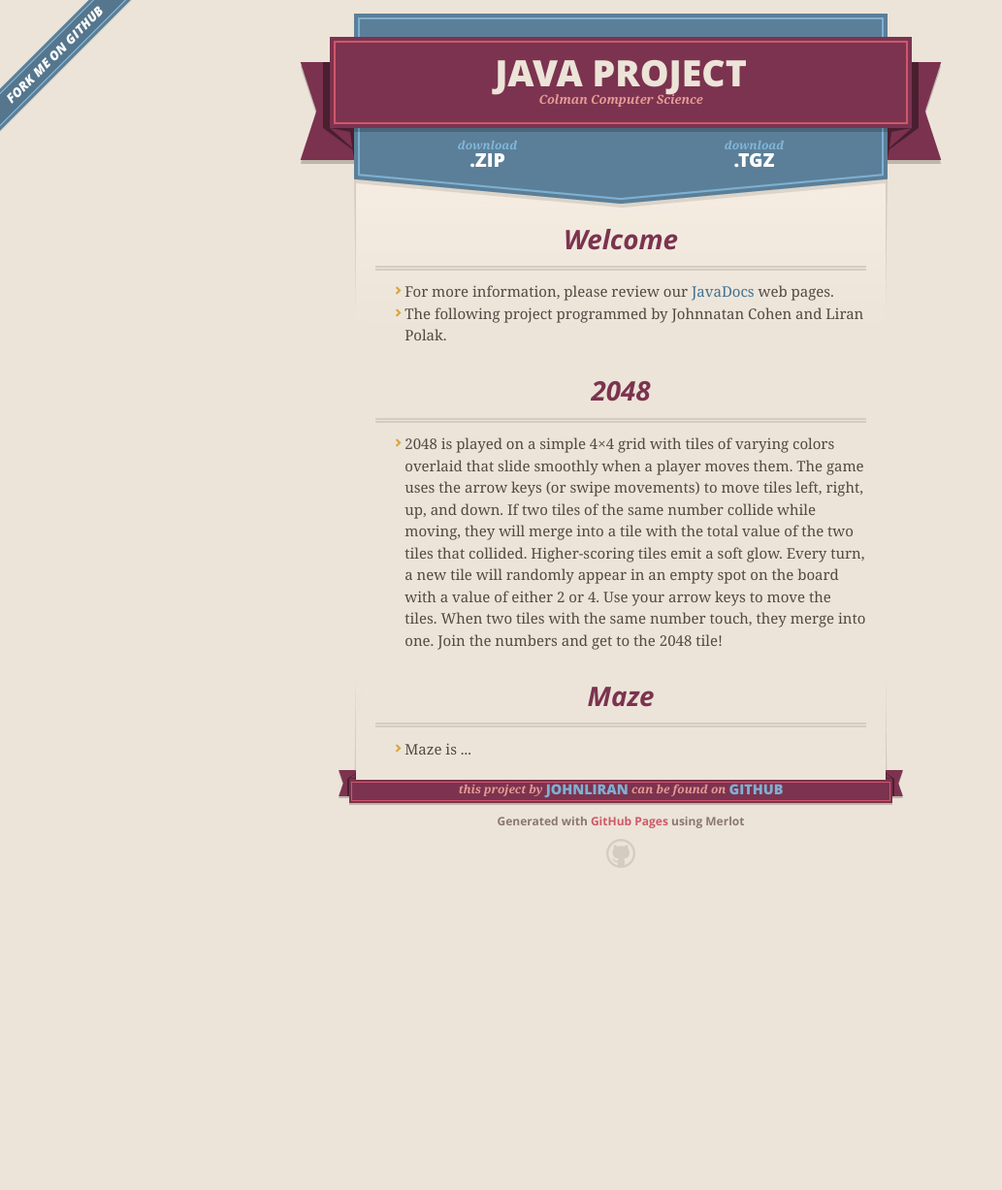
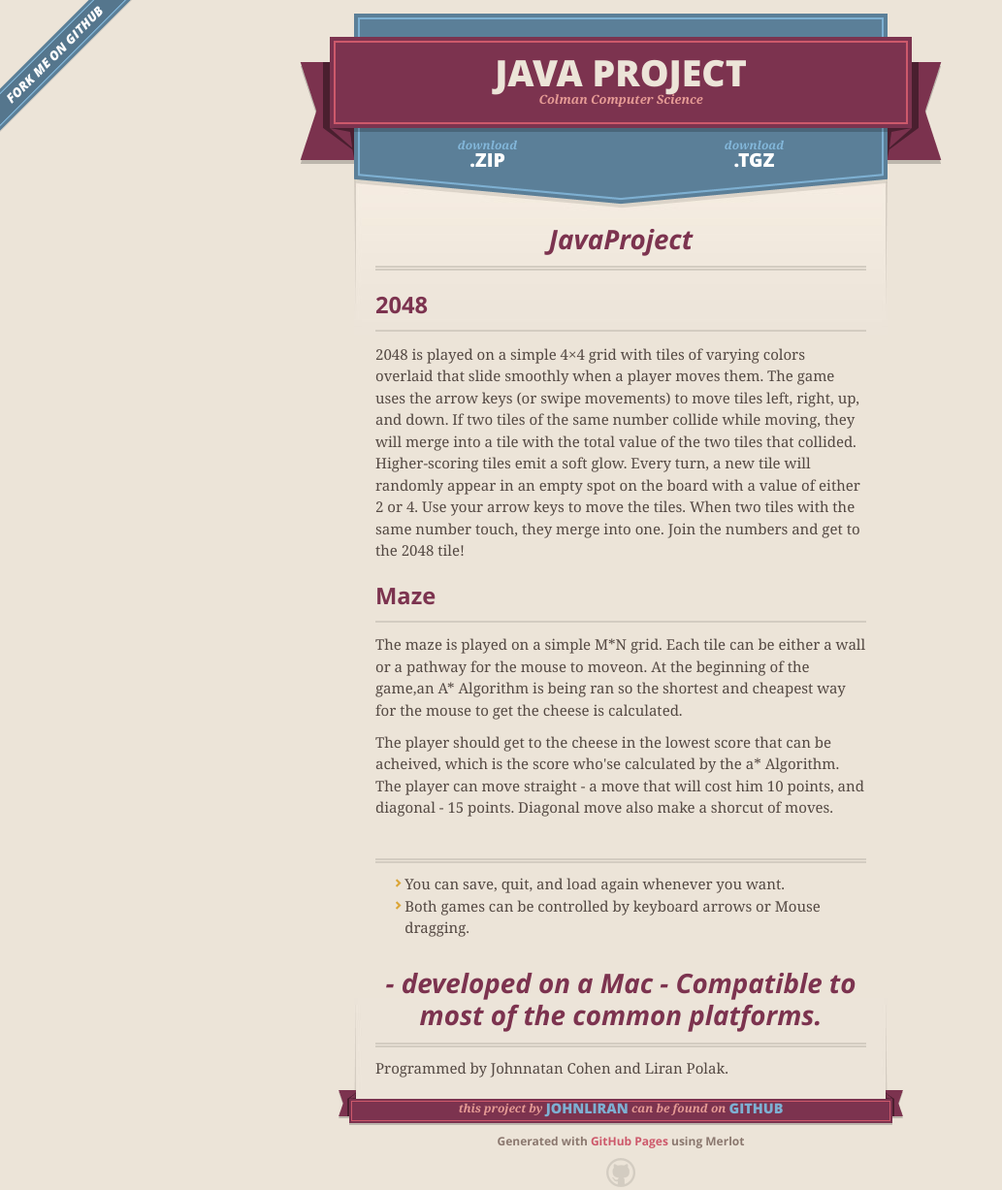
Before and after one commit to johnliran/JavaProject, a plain HTML site: page index.html in a window 1280 px wide. Shown: the whole page at 97% size, without its empty margins (0-1033 px from the left). Before the commit the page ends 935 px from the top, so only its background shows below. Drawn offline with nearby package versions, Linux system fonts and the light colour scheme.

```diff
--- a/index.html
+++ b/index.html
@@ -46,23 +46,33 @@
 
 
       <section id="main_content">
-        <h2>
-<a name="welcome" class="anchor" href="#welcome"><span class="octicon octicon-link"></span></a>Welcome</h2>
+        <h1>
+<a name="javaproject-" class="anchor" href="#javaproject-"><span class="octicon octicon-link"></span></a>JavaProject </h1>
+
+<h2>
+<a name="2048" class="anchor" href="#2048"><span class="octicon octicon-link"></span></a>2048</h2>
+
+<p>2048 is played on a simple 4×4 grid with tiles of varying colors overlaid that slide smoothly when a player moves them. The game uses the arrow keys (or swipe movements) to move tiles left, right, up, and down. If two tiles of the same number collide while moving, they will merge into a tile with the total value of the two tiles that collided. Higher-scoring tiles emit a soft glow. Every turn, a new tile will randomly appear in an empty spot on the board with a value of either 2 or 4. Use your arrow keys to move the tiles. When two tiles with the same number touch, they merge into one. Join the numbers and get to the 2048 tile!</p>
+
+<h2>
+<a name="maze" class="anchor" href="#maze"><span class="octicon octicon-link"></span></a>Maze</h2>
+
+<p>The maze is played on a simple M*N grid. Each tile can be either a wall or a pathway for the mouse to moveon.
+At the beginning of the game,an A* Algorithm is being ran so the shortest and cheapest way for the mouse to get the cheese is calculated.</p>
+
+<p>The player should get to the cheese in the lowest score that can be acheived, which is the score who'se calculated by the a* Algorithm.
+The player can move straight - a move that will cost him 10 points, and diagonal - 15 points.
+Diagonal move also make a shorcut of moves.</p>
+
+<h1></h1>
 
 <ul>
-<li>For more information, please review our <a href="javadoc/index.html">JavaDocs</a> web pages.</li>
-<li>The following project programmed by Johnnatan Cohen and Liran Polak. </li>
-</ul><h2>
-<a name="2048" class="anchor" href="#2048"><span class="octicon octicon-link"></span></a>2048</h2>
+<li>You can save, quit, and load again whenever you want.</li>
+<li>Both games can be controlled by keyboard arrows or Mouse dragging.</li>
+</ul><h1>
+<a name="--developed-on-a-mac---compatible-to-most-of-the-common-platforms" class="anchor" href="#--developed-on-a-mac---compatible-to-most-of-the-common-platforms"><span class="octicon octicon-link"></span></a>- developed on a Mac - Compatible to most of the common platforms.</h1>
 
-<ul>
-<li>2048 is played on a simple 4×4 grid with tiles of varying colors overlaid that slide smoothly when a player moves them. The game uses the arrow keys (or swipe movements) to move tiles left, right, up, and down. If two tiles of the same number collide while moving, they will merge into a tile with the total value of the two tiles that collided. Higher-scoring tiles emit a soft glow. Every turn, a new tile will randomly appear in an empty spot on the board with a value of either 2 or 4. Use your arrow keys to move the tiles. When two tiles with the same number touch, they merge into one. Join the numbers and get to the 2048 tile! </li>
-</ul><h2>
-<a name="maze" class="anchor" href="#maze"><span class="octicon octicon-link"></span></a>Maze</h2>
-
-<ul>
-<li>Maze is ...</li>
-</ul>
+<p>Programmed by Johnnatan Cohen and Liran Polak. </p>
       </section>
 
       <footer>
```
Also changed, not shown: params.json (+1 -1 lines).
